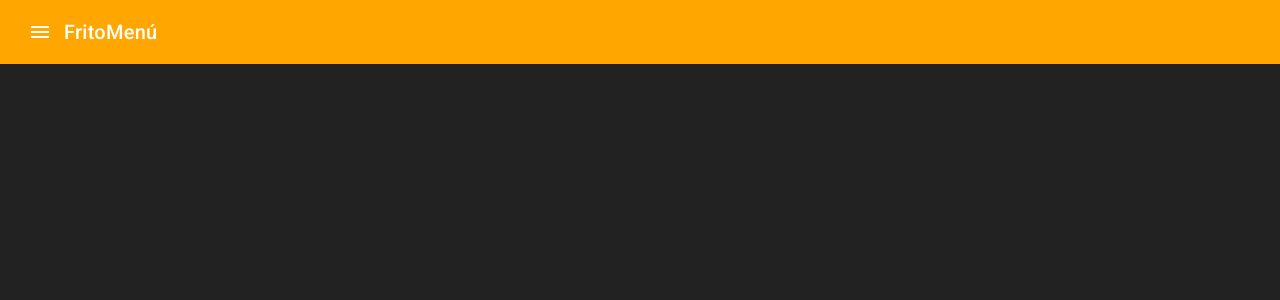
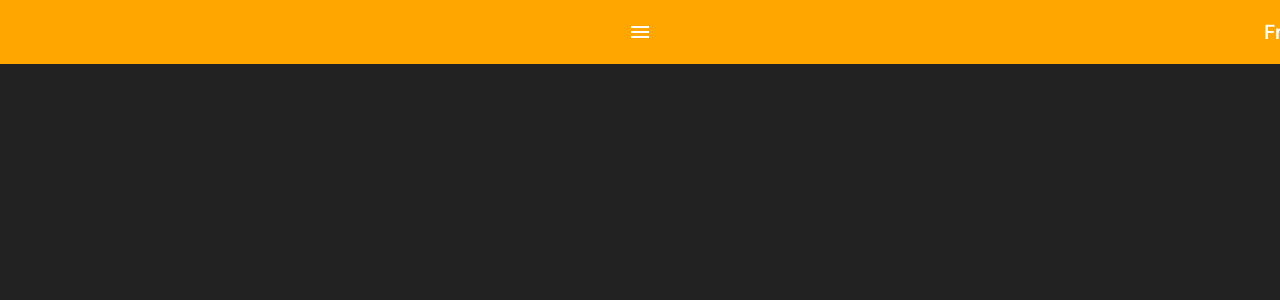
Before and after one commit to GustavoAngel2/PQR-Backend, an Angular app: page / in a window 1280 px wide. Shown: the top 300 px of the page. Built offline with nearby package versions, Linux system fonts and the light colour scheme.

Commit message:
Menu btn

```diff
--- a/src/app/app.component.css
+++ b/src/app/app.component.css
@@ -9,6 +9,12 @@
     height: 100%;
     position: absolute;
 
+  }
+
+  .menu-btn{
+    width:100%;
+    margin:0;
+    border-bottom: #222222;
   }
 
   .lista {
--- a/src/app/app.component.html
+++ b/src/app/app.component.html
@@ -6,7 +6,7 @@
     </mat-sidenav>
     <mat-sidenav-content class="bg">
       <mat-toolbar color="primary">
-        <button mat-icon-button (click)="sidenav.toggle()">
+        <button class="menu-btn" mat-icon-button (click)="sidenav.toggle()">
           <mat-icon>menu</mat-icon>
         </button>
         <span>FritoMenú</span>
```
